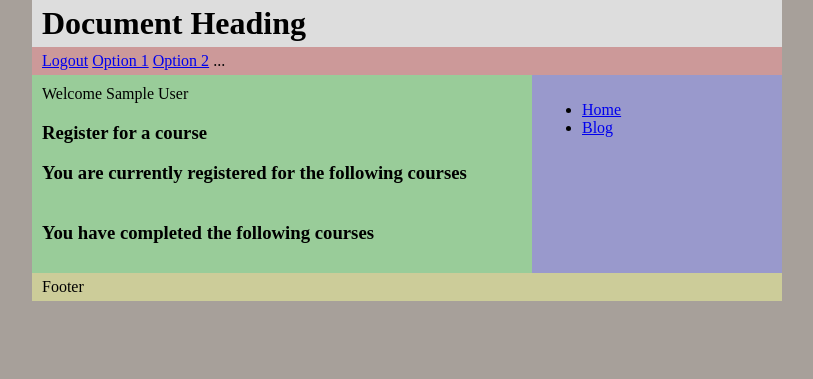
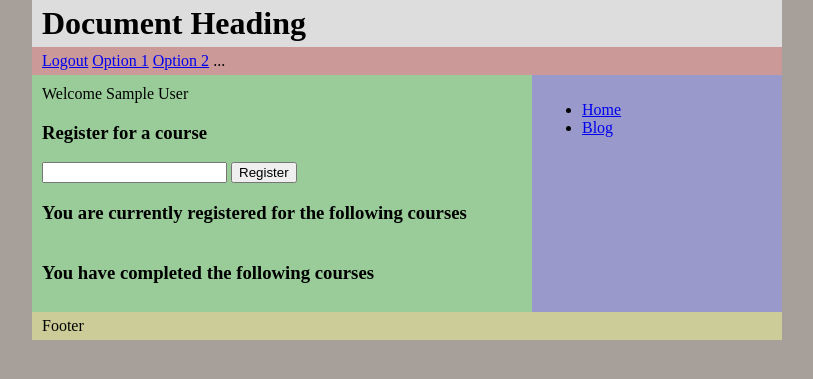
Before and after one commit to squarebracket/star, a Django app: page /scheduler/student in a window 1280 px wide. Shown: the top 379 px of the page, without its empty margins (233-1046 px from the left). Run offline with Django 3.2, Linux system fonts and the light colour scheme; the visitor is signed in with stand-in values (Sample User, id 1); data that the repository does not hold is empty; parts of the project's set-up code (start-up, migrations or seed data) failed here and were passed over.

Commit message:
STAR-27 register for a course

```diff
--- a/scheduler/templates/scheduler/student.html
+++ b/scheduler/templates/scheduler/student.html
@@ -8,7 +8,11 @@
     <h3>
         Register for a course
     </h3>
-
+    <form action="/scheduler/register" method="post">
+        {% csrf_token %}
+        <input type="text" name="course_name"/>
+        <input type="submit" value="Register" />
+    </form>
     <h3>
         You are currently registered for the following courses
     </h3>
--- a/scheduler/urls.py
+++ b/scheduler/urls.py
@@ -10,5 +10,6 @@ urlpatterns = patterns('',
     url(r'^logout', views.logout, name='logout'),
 
     url(r'^student', views.student, name='student'),
+    url(r'^register', views.register, name='register'),
 
 )
--- a/scheduler/views.py
+++ b/scheduler/views.py
@@ -4,9 +4,14 @@ from django.core.urlresolvers import reverse
 from django.http import HttpResponseRedirect
 from django.shortcuts import render
 from django.template import RequestContext
+from scheduler.models import Course
+from scheduler.services import RegistrationService
 
 
 def index(request):
+    """
+    The main front page, allowing login of the user
+    """
     context = RequestContext(request, {
         'welcome': 'welcome',
     })
@@ -51,3 +56,16 @@ def logout(request):
     """
     auth_logout(request)
     return HttpResponseRedirect(reverse('scheduler:index'))
+
+@login_required
+def register(request):
+    """
+    Registers a course for a student
+    """
+    course_name = request.POST['course_name']
+    registration_service = RegistrationService()
+    for_student = request.user.student
+    course = Course.objects.get(name=course_name)
+
+    registration_service.createRegistrationFor(for_student, course)
+    return HttpResponseRedirect(reverse('scheduler:student'))
```
